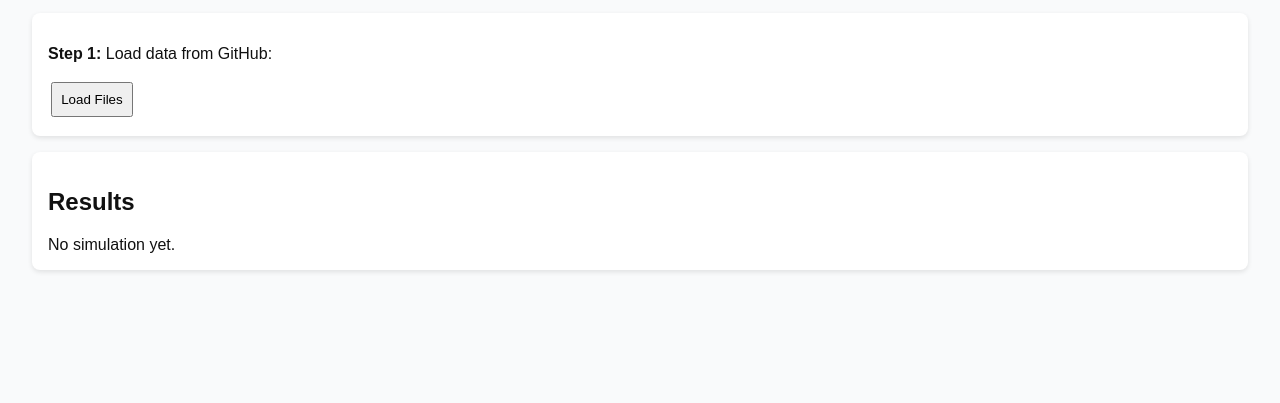
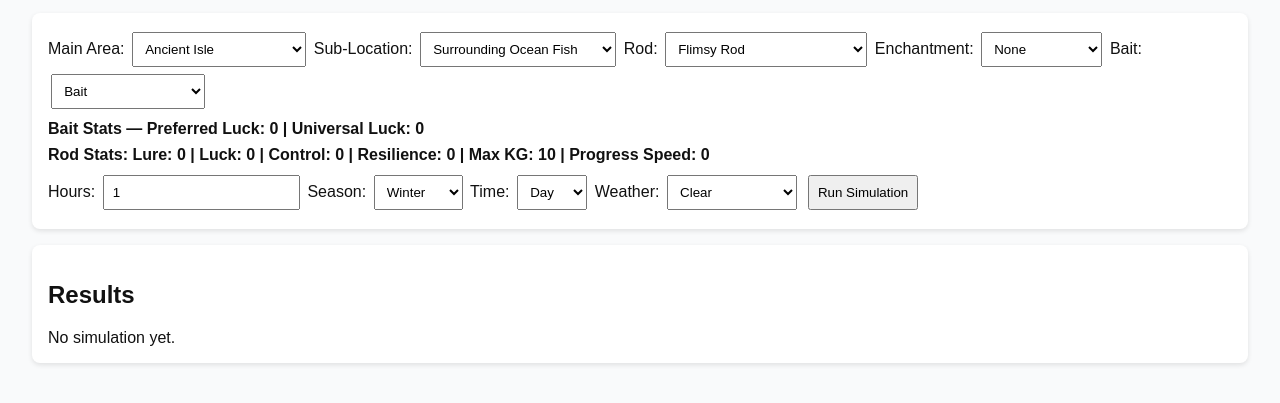
Before and after one commit to reggie252/FischCalc, a plain HTML site: page index.html in a window 1280 px wide. Shown: the part 69-472 px from the top of the page. Drawn offline with Linux system fonts and the light colour scheme.

Commit message:
index.html

```diff
--- a/index.html
+++ b/index.html
@@ -16,11 +16,6 @@
 </head>
 <body>
 <h1>🎣 Fishing Simulator</h1>
-
-<div class="card">
-  <p><b>Step 1:</b> Load data from GitHub:</p>
-  <button onclick="loadFiles()">Load Files</button>
-</div>
 
 <div class="card" id="simControls" style="display:none;">
   <label>Main Area:</label>
@@ -84,7 +79,6 @@ let Enchantments = {};
 let BaitData = {};
 let SelectedEnchantStats = [0,0,0,0,0,0];
 
-// ---------- Fetch JSON from GitHub ----------
 async function fetchJson(path) {
   const res = await fetch(path);
   if (!res.ok) throw new Error(`Failed to load ${path}`);
@@ -93,17 +87,14 @@ async function fetchJson(path) {
 
 async function loadFiles() {
   try {
-    // ⚠️ Replace with your actual GitHub repo raw URL
-    // Example: https://raw.githubusercontent.com/your-username/your-repo/main/
     const baseUrl = "https://raw.githubusercontent.com/reggie252/FischCalc/main/";
 
     Areas        = await fetchJson(baseUrl + "fish_data.json");
     FishStats    = await fetchJson(baseUrl + "fish_master_table.json");
     Rods         = await fetchJson(baseUrl + "rod_master_table.json");
     Enchantments = await fetchJson(baseUrl + "enchantments.json");
-    BaitData     = await fetchJson(baseUrl + "bait_table.json");
+    BaitData     = await fetchJson(baseUrl + "bait_table.json"); // ✅ fixed filename
 
-    // --- Add "Enchant Relic" and "Exalted Relic" to each sub-location ---
     for (const mainArea in Areas) {
       for (const subLoc in Areas[mainArea]) {
         if (!Areas[mainArea][subLoc].includes("Enchant Relic")) {
@@ -120,12 +111,15 @@ async function loadFiles() {
     populateBaits();
     updateStatsDisplay();
     document.getElementById("simControls").style.display = "block";
-    alert("✅ All files loaded from GitHub!");
+    console.log("✅ All files loaded from GitHub!");
   } catch (err) {
     console.error(err);
     alert("Error loading files: " + err);
   }
 }
+
+// Auto-load on page open
+window.onload = loadFiles;
 
 // ---------- Populate dropdowns ----------
 function populateSelectors() {
```
Lines whose indentation alone changed are shown as unchanged.
